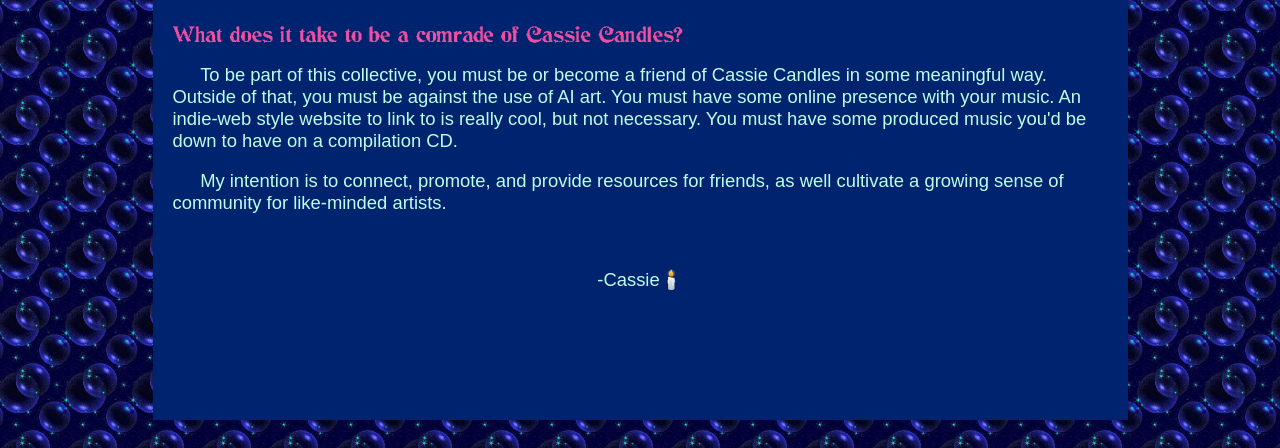
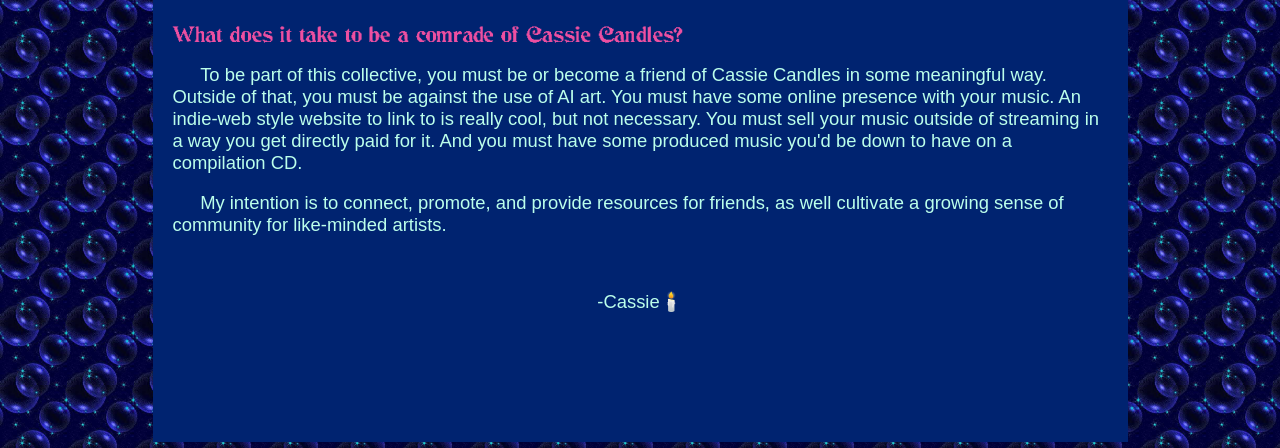
Before and after one commit to spitball700/Comrades, a plain HTML site: page manifesto.html in a window 1280 px wide. Shown: the part 352-800 px from the top of the page. Drawn offline with Linux system fonts and the light colour scheme; a script that the page names is missing; a web font is replaced by a local one.

Commit message:
manifesto

```diff
--- a/manifesto.html
+++ b/manifesto.html
@@ -119,7 +119,7 @@
                     <h1 style="font-size:270%">Manifesto</h1>
                     <h3 style="color: #ed4fa1">What does it take to be a comrade of Cassie Candles?</h3>
 
-                    <p style="text-indent:1.5em">To be part of this collective, you must be or become a friend of Cassie Candles in some meaningful way.  Outside of that, you must be against the use of AI art.  You must have some online presence with your music.  An indie-web style website to link to is really cool, but not necessary.  You must have some produced music you'd be down to have on a compilation CD.</p>
+                    <p style="text-indent:1.5em">To be part of this collective, you must be or become a friend of Cassie Candles in some meaningful way.  Outside of that, you must be against the use of AI art.  You must have some online presence with your music.  An indie-web style website to link to is really cool, but not necessary.  You must sell your music outside of streaming in a way you get directly paid for it.  And you must have some produced music you'd be down to have on a compilation CD.</p>
 
                     <p style="text-indent:1.5em">My intention is to connect, promote, and provide resources for friends, as well cultivate a growing sense of community for like-minded artists.</p>
                     <br>
```
